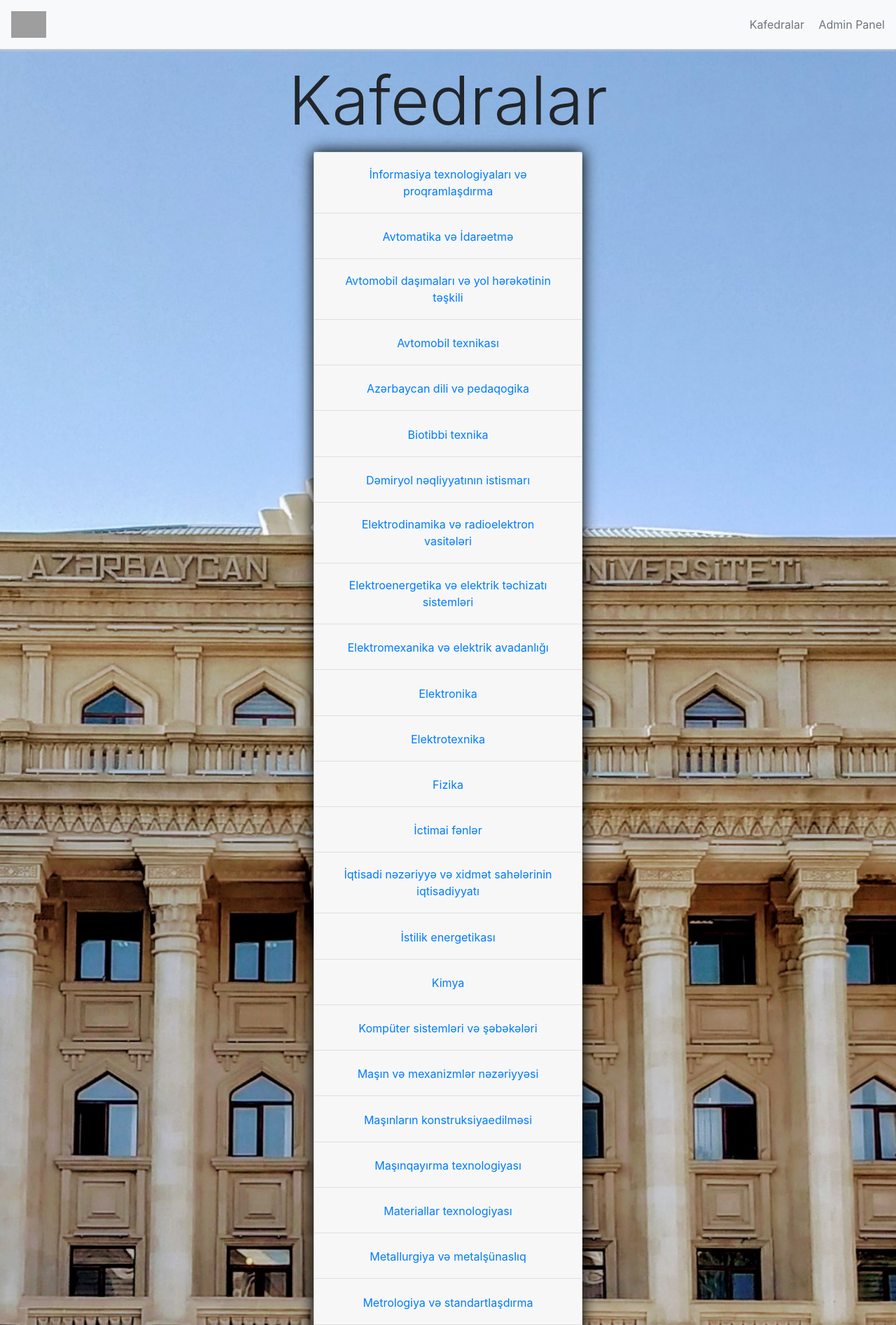
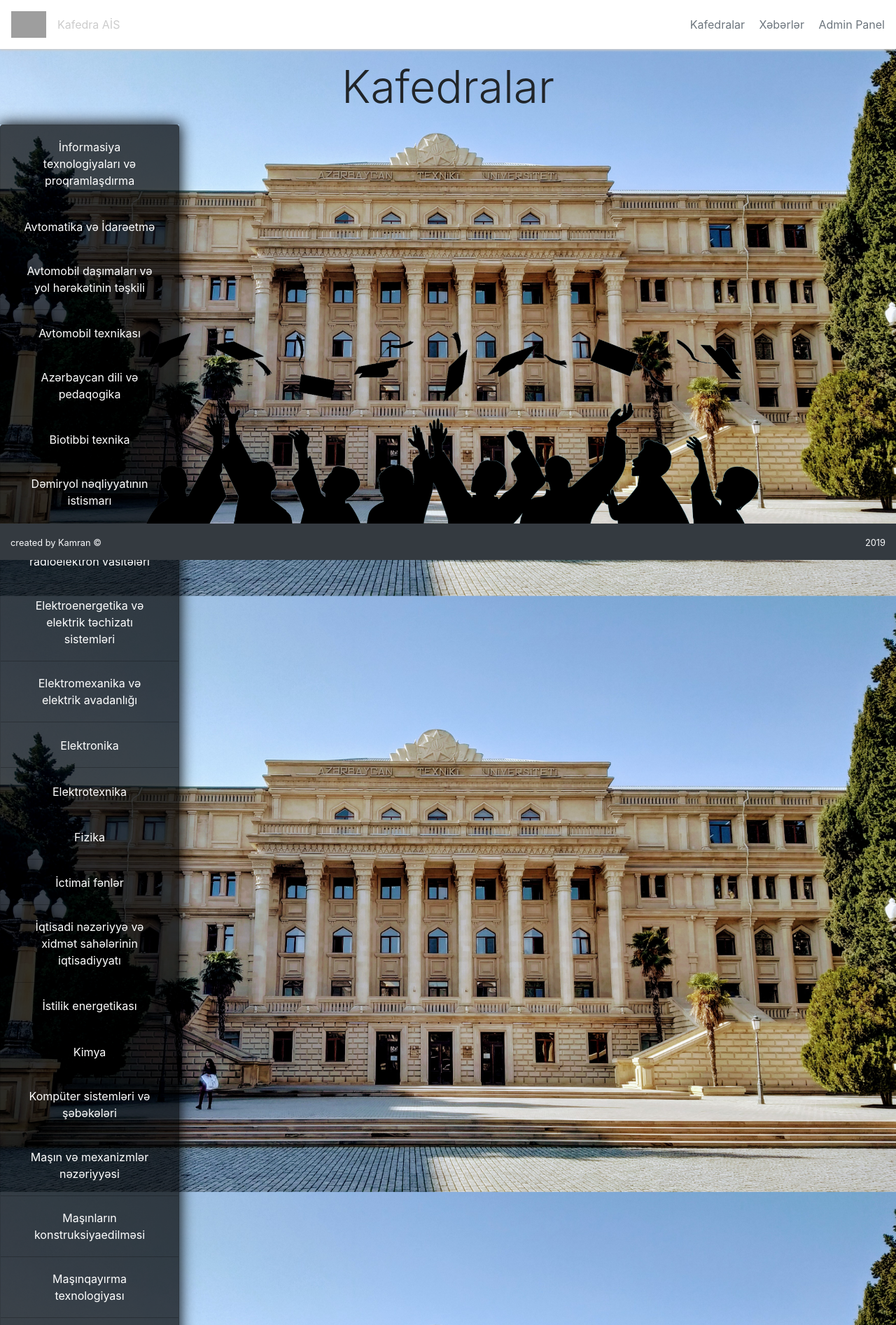
Before and after one commit to progbash/chairManagementSystem, a Django app: page /chairs in a window 1280 px wide. Shown: the top 1893 px of the page at 70% size. Run offline with Django 3.2, Linux system fonts and the light colour scheme; data comes from the database, SQL or seed files in the repository; some libraries are stand-ins or nearby versions; grey boxes are pictures that could not be loaded.

Commit message:
Some design changes, added droprights

```diff
--- a/individualworkapp/urls.py
+++ b/individualworkapp/urls.py
@@ -4,6 +4,7 @@ from . import views
 urlpatterns = [
     path('', views.index, name='index'),
     path('chairs', views.chairs, name='chairs'),
+    path('articles', views.articles, name='articles'),
     path('chairs/<int:chair_id>', views.list_of_specialties, name='list_of_specialties'),
     path('chairs/<int:chair_id>/<int:specialty_id>', views.list_of_specializations, name='list_of_specializations'),
     path('chairs/<int:chair_id>/teachers', views.list_of_teachers, name='list_of_teachers'),
--- a/individualworkapp/views.py
+++ b/individualworkapp/views.py
@@ -4,12 +4,14 @@ from django.template import loader
 from .models import Chair, Specialty, Specialization, Teacher, Article, CGroup, Student
 
 def index(request):
+    return render(request, 'base.html')
+
+def articles(request):
     context = {
         'articles': Article.objects.all()
     }
 
     return render(request, 'articles.html', context)
-
 
 def article(request, article_id):
     context = {
@@ -46,8 +48,9 @@ def list_of_specialties(request, chair_id):
     return render(request, 'specialties.html', context)
 
 
-def list_of_specializations(request, specialty_id):
+def list_of_specializations(request, chair_id, specialty_id):
     specialties = Specialty.objects.all()
+    chairs = Chair.objects.all()
 
     if specialty_id:
         specialty_id = get_object_or_404(Specialty, id=specialty_id)
--- a/static/css/style.css
+++ b/static/css/style.css
@@ -1,12 +1,16 @@
 body {
     margin: 0;
     padding: 0;
+    height: 100%;
     background: url('../images/aztu.jpg');
+    background-attachment: fixed;
     background-size: cover;
     background-repeat: no-repeat;
     background-position: top;
 }
-
+.bg-light{
+    background-color: white !important;
+}
 nav {
     box-shadow: 0px 2px 3px #ccc;
     position: sticky !important;
@@ -15,35 +19,59 @@ nav {
     right: 0;
     z-index: 1;
 }
+.left-nav-container{
+    display: flex;
+    align-items: center;
+}
 
-/* .animated-text{
-            position: fixed;
-            z-index: -1;
-            left:0;
-            right:0;
+.animated-text {
     animation-name: moving-text;
     animation-duration: 1s;
     animation-iteration-count: 1;
     transition: transform 5s ease;
 }
-        .animated-text h1{
-            font-size: 30vw;
+
+.animated-text span {
     color: #ccc;
 }
-        @keyframes moving-text{
-            0% { transform: rotateY(0deg); }
-            100% { transform: rotateY(360deg); }
+
+@keyframes moving-text {
+    0% {
+        transform: rotateY(0deg);
     }
-        .display-4{
+
+    100% {
+        transform: rotateY(360deg);
+    }
+}
+
+.students-img-container{
+    margin: auto;
+    width: 70%;
+    position: fixed;
+    bottom: 0;
+    left: 0;
+    right: 0;
+    z-index: -1;
+}
+.students-img-container img{
+    width: 100%;
+}
+
+.display-4 {
     font-size: 3em !important;
 }
-        .display-1{
+
+.display-1 {
     font-size: 4em !important;
-        } */
+}
 
 footer {
-    opacity: .7;
     width: 100%;
+    position: sticky;
+    bottom:0;
+    left:0;
+    right: 0;
 }
 
 footer p {
@@ -58,13 +86,33 @@ nav h1 {
 }
 
 .accordion {
-    text-align: center !important;
-    width: 30% !important;
-    margin: auto;
+    width: 20%;
     margin-bottom: 30px;
     box-shadow: 0px 0px 20px 1px #000;
 }
-
+.accordion button{
+    text-align: center;
+    color: white;
+}
+.card{
+    background-color: rgb(0,0,0,.7);
+    font-size: 14px;
+    text-align: center;
+    color: white;
+}
+.card-body{
+    background-color: white;
+    color: black;
+}
+.accordion>.card{
+    overflow: visible;
+}
+.dropright:hover .dropdown-menu {
+    display: block !important;
+}
+.dropdown-menu{
+    font-size: 14px;
+}
 .custom-table {
     width: 65%;
     margin: 40px auto;
@@ -96,6 +144,10 @@ nav h1 {
     position: absolute;
     top: -13px;
     right: 0;
+}
+button.btn-link:hover{
+    color: white;
+    text-decoration: none;
 }
 
 .article-container h4 {
@@ -192,8 +244,11 @@ nav h1 {
     display: none;
 }
 
-@media screen and (max-width: 960px){
-    .article-container{
+@media screen and (max-width: 960px) {
+    .article-container {
         width: 100% !important;
     }
+    .accordion{
+        width: 80% !important;
     }
+}
--- a/templates/base.html
+++ b/templates/base.html
@@ -12,20 +12,23 @@
 
 <body>
     <nav class="navbar navbar-light bg-light">
-        <span class="navbar-text text-center">
-            <a href="/"><img src="https://upload.wikimedia.org/wikipedia/commons/2/24/Aztu.png" style="width:   50px"
-                    alt="Image not found" /></a>
-        </span>
+        <div class="navbar-text text-center left-nav-container">
+            <a href="/" class="pr-3"><img src="https://upload.wikimedia.org/wikipedia/commons/2/24/Aztu.png" style="width:50px"alt="Image not found"/></a>
+            <div class="animated-text text-center">
+                <span>
+                Kafedra AİS
+                </span>
+            </div>
+        </div>
         <div class="float-right">
             <a href="/chairs" class="text-secondary pr-3">Kafedralar</a>
+            <a href="/articles" class="text-secondary pr-3">Xəbərlər</a>
             <a href="/admin" class="text-secondary">Admin Panel</a>
         </div>
     </nav>
-    <!-- <div class="animated-text text-center">
-        <h1>
-            AzTU
-        </h1>
-    </div> -->
+    <div class="students-img-container">
+        <img src="{% static 'images/students2.png' %}" alt="">
+    </div>
     {% block content %}
     {% endblock %}
     <footer class="bg-dark text-light">
```
Also changed, not shown: static/images/students.png (added), static/images/students2.png (added). Lines whose indentation alone changed are shown as unchanged.
